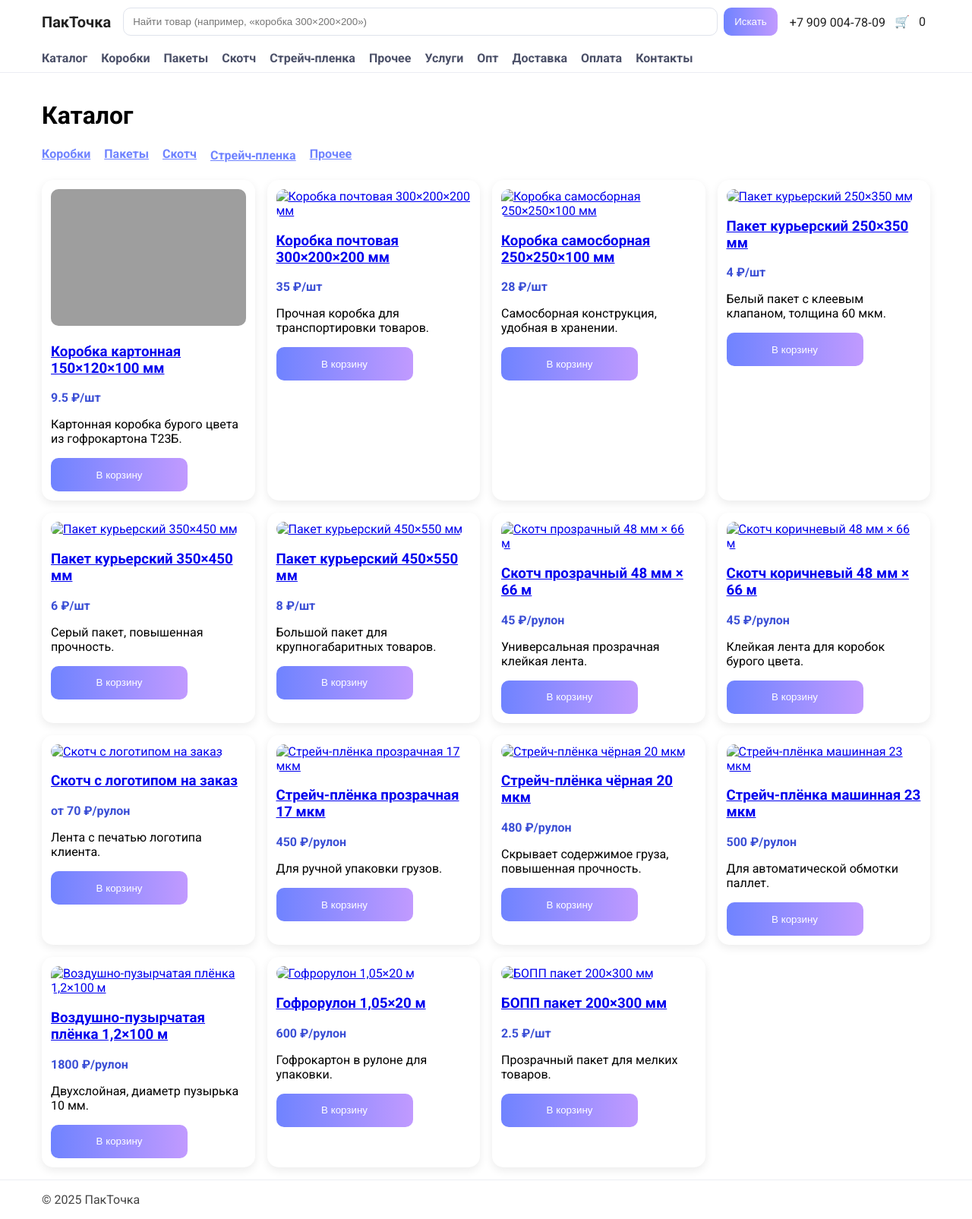
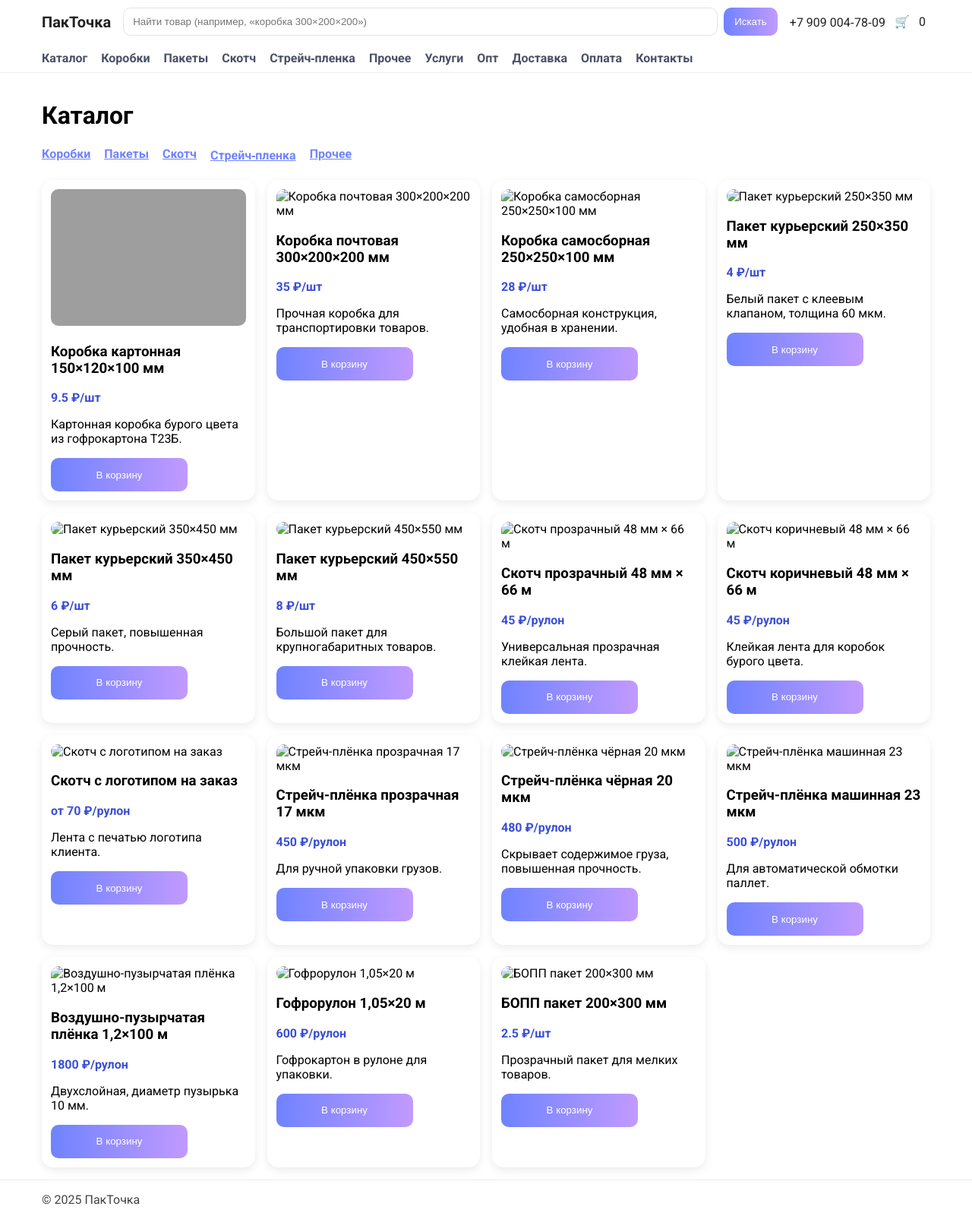
Before and after one commit to mckhoklov-creator/packtochka, a Jekyll site: the page built from katalog/katalog-index.md, in a window 1280 px wide. Shown: the whole page at 76% size. Built offline with Jekyll 4.4.1, drawn with Linux system fonts in a browser that asks for light colours; grey boxes are pictures that could not be loaded.

Commit message:
style: make card links block and black

```diff
--- a/assets/css/style.css
+++ b/assets/css/style.css
@@ -7,6 +7,13 @@
 .card { border:none; border-radius:15px; box-shadow:0 4px 12px rgba(0,0,0,.08); overflow:hidden; transition:transform .2s ease; padding:12px; background:#fff; }
 .card:hover { transform: translateY(-4px); }
 .card img { width:100%; height:180px; object-fit:cover; border-radius:10px; }
+.card a,
+.card a:visited,
+.card a:hover {
+  color:#000;
+  text-decoration:none;
+  display:block;
+}
 .price { color:#3a4ed5; font-weight:700; }
 #cart-table table { width:100%; border-collapse: collapse; }
 #cart-table th, #cart-table td { border-bottom:1px solid #eee; padding:8px; text-align:left; }
```
